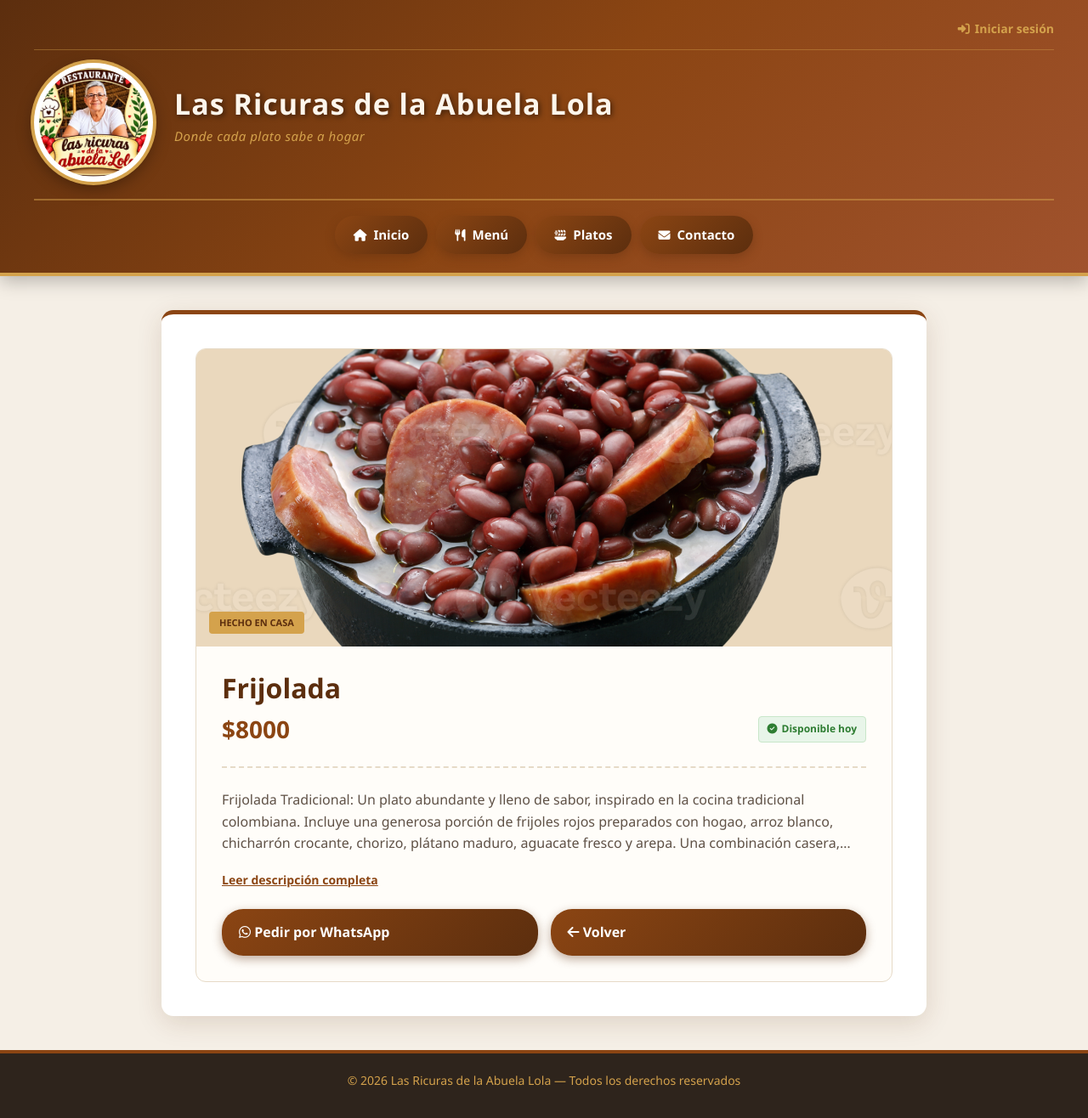
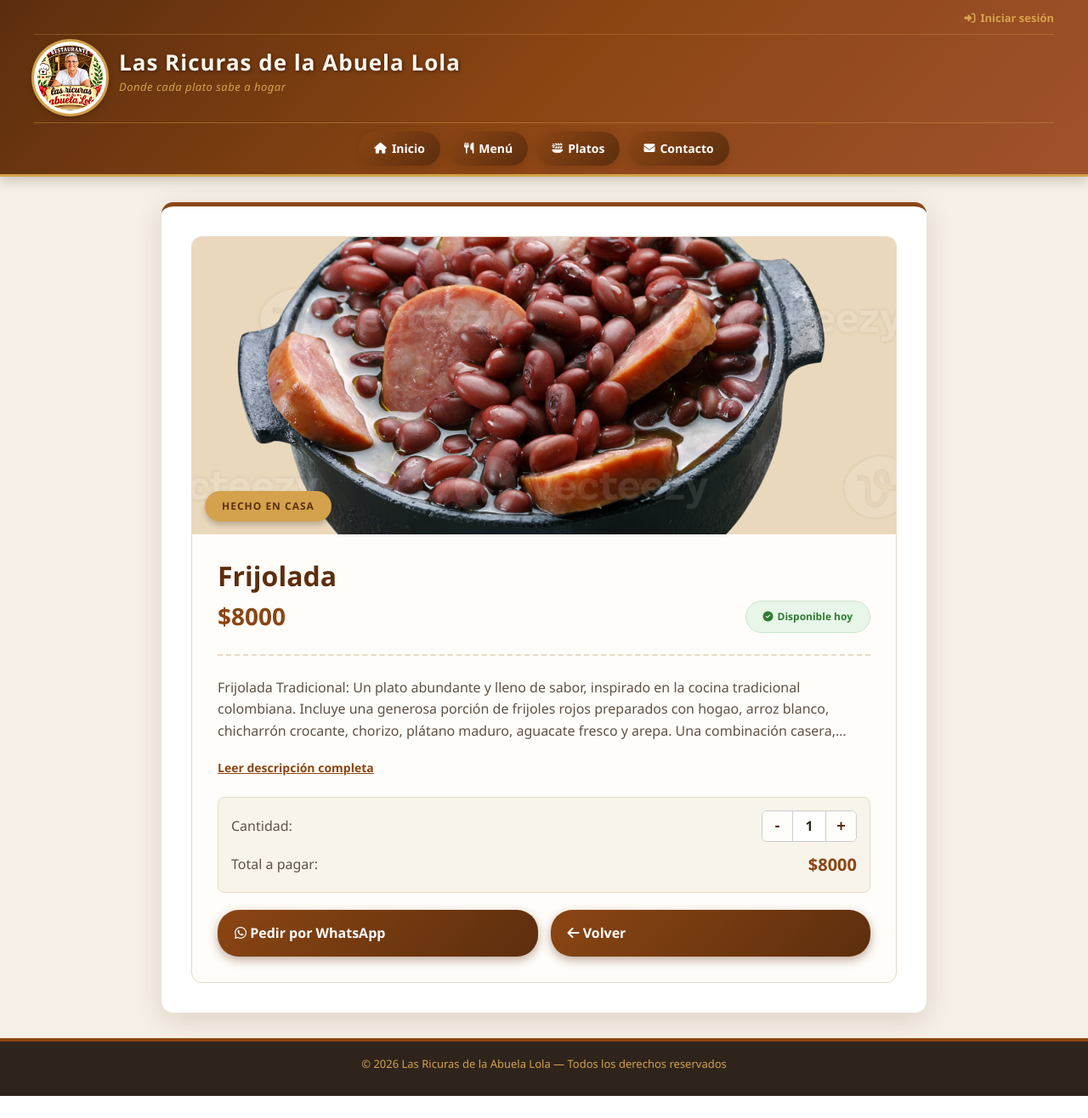
Before and after one commit to dannacharitsanchez56-crypto/Ricuras_de_la_abuela_Lola, a Django app: page /platos/1/ in a window 1280 px wide. Shown: the whole page at 85% size. After the commit the page ends 1290 px from the top, so only its background shows below. Run offline with Django 5.2, Linux system fonts and the light colour scheme; data comes from the database, SQL or seed files in the repository; both versions use the stored data as it was after the commit.

Commit message:
Contacto y carrito de compra

```diff
--- a/las_ricuras/templates/base.html
+++ b/las_ricuras/templates/base.html
@@ -19,7 +19,7 @@
 
         body {
             font-family: 'Segoe UI', Tahoma, Geneva, Verdana, sans-serif;
-            background: #f5efe6; /* Fondo original claro */
+            background: #f5efe6;
             color: #2e241c;
             line-height: 1.7;
             min-height: 100vh;
@@ -27,21 +27,23 @@
             flex-direction: column;
         }
 
+        /* REDUCCIÓN: Padding del header bajó de 22px a 10px arriba y abajo */
         header {
             background: linear-gradient(135deg, #5c2e0e 0%, #8b4513 50%, #a0522d 100%);
-            padding: 22px 40px;
-            box-shadow: 0 6px 20px rgba(0, 0, 0, 0.25);
-            border-bottom: 4px solid #d4a24c;
+            padding: 10px 30px;
+            box-shadow: 0 4px 15px rgba(0, 0, 0, 0.2);
+            border-bottom: 3px solid #d4a24c;
         }
 
+        /* REDUCCIÓN: Márgenes más ajustados para la barra superior */
         .barra-superior {
             display: flex;
             justify-content: flex-end;
             align-items: center;
             max-width: 1200px;
-            margin: 0 auto 15px;
-            padding-bottom: 12px;
-            border-bottom: 1px solid rgba(212, 162, 76, 0.4);
+            margin: 0 auto 8px;
+            padding-bottom: 8px;
+            border-bottom: 1px solid rgba(212, 162, 76, 0.3);
         }
 
         .sesion-usuario {
@@ -49,7 +51,7 @@
             align-items: center;
             gap: 12px;
             color: #d4a24c;
-            font-size: 14px;
+            font-size: 13px; /* Letra un poco más pequeña */
             font-weight: 600;
         }
 
@@ -62,7 +64,7 @@
             border: none;
             color: #d4a24c;
             font-family: inherit;
-            font-size: 14px;
+            font-size: 13px;
             font-weight: 600;
             cursor: pointer;
             display: inline-flex;
@@ -76,43 +78,47 @@
             color: #fdf6ec;
         }
 
+        /* REDUCCIÓN: Gap entre logo y texto bajó de 25px a 15px */
         .header-top {
             display: flex;
             align-items: center;
             max-width: 1200px;
             margin: 0 auto;
-            gap: 25px;
+            gap: 15px;
         }
 
+        /* REDUCCIÓN: Logo bajó de 140px a 85px */
         .logo {
-            width: 140px;
-            height: 140px;
+            width: 85px;
+            height: 85px;
             border-radius: 50%;
             background: #fff;
-            padding: 6px;
+            padding: 4px;
             object-fit: cover;
-            box-shadow: 0 0 0 4px #d4a24c, 0 6px 20px rgba(0, 0, 0, 0.4);
+            box-shadow: 0 0 0 3px #d4a24c, 0 4px 10px rgba(0, 0, 0, 0.3);
             flex-shrink: 0;
         }
 
+        /* REDUCCIÓN: Letra del título bajó de 34px a 26px */
         .marca h1 {
-            font-size: 34px;
+            font-size: 26px;
             color: #fdf6ec;
             font-weight: 700;
             letter-spacing: 1px;
-            text-shadow: 2px 2px 6px rgba(0, 0, 0, 0.5);
+            text-shadow: 1px 1px 4px rgba(0, 0, 0, 0.5);
             line-height: 1.2;
-            margin-bottom: 6px;
+            margin-bottom: 2px;
         }
 
         .marca .lema {
-            font-size: 15px;
+            font-size: 13px; /* Letra más pequeña */
             color: #d4a24c;
             font-style: italic;
             font-weight: 500;
             letter-spacing: 0.5px;
         }
 
+        /* REDUCCIÓN: Menos margen superior y menos padding */
         nav {
             display: flex;
             flex-wrap: wrap;
@@ -120,47 +126,48 @@
             align-items: center;
             gap: 10px;
             max-width: 1200px;
-            margin: 20px auto 0;
-            padding-top: 18px;
-            border-top: 2px solid rgba(212, 162, 76, 0.5);
+            margin: 10px auto 0;
+            padding-top: 10px;
+            border-top: 1px solid rgba(212, 162, 76, 0.4);
         }
 
+        /* REDUCCIÓN: Botones ligeramente más pequeños */
         nav a, nav button {
             color: #fff;
             text-decoration: none;
-            padding: 10px 22px;
-            border-radius: 25px;
+            padding: 8px 18px;
+            border-radius: 20px;
             background: linear-gradient(135deg, #8b4513, #5c2e0e);
             border: none;
             font-weight: 700;
-            font-size: 15px;
+            font-size: 14px;
             transition: all 0.3s ease;
             cursor: pointer;
             font-family: inherit;
             display: inline-flex;
             align-items: center;
-            gap: 8px;
-            box-shadow: 0 4px 12px rgba(92, 46, 14, 0.4);
+            gap: 6px;
+            box-shadow: 0 3px 8px rgba(92, 46, 14, 0.3);
         }
 
         nav a:hover, nav button:hover {
             background: linear-gradient(135deg, #d4a24c, #b8860b);
             color: #5c2e0e;
             transform: translateY(-2px);
-            box-shadow: 0 6px 16px rgba(212, 162, 76, 0.5);
+            box-shadow: 0 5px 12px rgba(212, 162, 76, 0.4);
         }
 
         nav a i, nav button i {
-            font-size: 14px;
+            font-size: 13px;
         }
 
         main {
             flex: 1;
             max-width: 900px;
             width: 90%;
-            margin: 40px auto;
-            padding: 40px;
-            background: #fff; /* Contenedor blanco original */
+            margin: 30px auto;
+            padding: 35px;
+            background: #fff;
             border-radius: 14px;
             box-shadow: 0 8px 30px rgba(92, 46, 14, 0.15);
             border-top: 5px solid #8b4513;
@@ -232,19 +239,21 @@
             background: #2e241c;
             color: #d4a24c;
             text-align: center;
-            padding: 20px;
-            font-size: 14px;
+            padding: 15px; /* Footer un poco más compacto */
+            font-size: 13px;
             margin-top: auto;
             border-top: 4px solid #8b4513;
         }
 
+        /* RESPONSIVE */
         @media (max-width: 750px) {
-            .header-top { flex-direction: column; text-align: center; gap: 15px; }
-            .marca h1 { font-size: 24px; }
-            .logo { width: 120px; height: 120px; }
-            header { padding: 20px 15px; }
+            .header-top { flex-direction: column; text-align: center; gap: 10px; }
+            .marca h1 { font-size: 22px; }
+            .logo { width: 75px; height: 75px; }
+            header { padding: 15px 10px; }
             .barra-superior { justify-content: center; }
-            main { padding: 25px; }
+            main { padding: 25px; margin: 20px auto; }
+            nav { margin: 10px auto 0; padding-top: 10px; }
         }
     </style>
 
--- a/las_ricuras/templates/contacto.html
+++ b/las_ricuras/templates/contacto.html
@@ -164,7 +164,7 @@
                 <p>
                     <strong>Dirección</strong>
                     Carrera 8D Bis 159-27<br>
-                    (En la esquina, donde huele a leña)
+                    (Barrio Modelia 1 - Ibagué, Tolima, Colombia)
                 </p>
             </div>
 
--- a/las_ricuras/templates/plato_detalle.html
+++ b/las_ricuras/templates/plato_detalle.html
@@ -1,11 +1,8 @@
 {% extends 'base.html' %}
 {% load static %}
-
 {% block titulo %}{{ plato.nombre }} | Ricuras de la Abuela Lola{% endblock %}
-
 {% block extra_css %}
 <style>
-    /* Estilos específicos de la tarjeta de detalle */
     .detalle-card {
         background: #fffdf9;
         border: 1px solid #e6dac7;
@@ -37,17 +34,20 @@
         opacity: 0.5;
     }
 
+    /* ETIQUETA HECHO EN CASA: Misma forma que el botón, color original */
     .etiqueta-destacada {
         position: absolute;
         bottom: 15px;
         left: 15px;
-        background: #d4a24c;
+        background: #d4a24c; /* Color original */
         color: #5c2e0e;
-        padding: 4px 12px;
-        font-size: 11px;
+        padding: 8px 20px; /* Relleno tipo botón */
+        font-size: 12px;
         font-weight: 700;
-        border-radius: 4px;
+        border-radius: 25px; /* Bordes redondeados tipo botón */
         text-transform: uppercase;
+        letter-spacing: 1px;
+        box-shadow: 0 4px 6px rgba(0,0,0,0.2);
     }
 
     .informacion {
@@ -76,11 +76,12 @@
         font-weight: 700;
     }
 
+    /* ETIQUETAS DISPONIBLE/AGOTADO: Misma forma que el botón, colores originales */
     .disponible, .no-disponible {
         font-size: 12px;
         font-weight: 700;
-        padding: 4px 10px;
-        border-radius: 4px;
+        padding: 8px 20px; /* Relleno tipo botón */
+        border-radius: 25px; /* Bordes redondeados tipo botón */
         display: inline-flex;
         align-items: center;
         gap: 5px;
@@ -122,13 +123,77 @@
         margin: 15px 0 25px;
     }
 
+    .caja-pedido {
+        background: #f8f4ec;
+        padding: 15px;
+        border-radius: 8px;
+        border: 1px solid #e6dac7;
+        margin-bottom: 20px;
+    }
+
+    .fila-cantidad {
+        display: flex;
+        justify-content: space-between;
+        align-items: center;
+        margin-bottom: 10px;
+    }
+
+    .fila-cantidad:last-child {
+        margin-bottom: 0;
+    }
+
+    .selector-cantidad {
+        display: flex;
+        align-items: center;
+        background: white;
+        border: 1px solid #ccc;
+        border-radius: 6px;
+        overflow: hidden;
+    }
+
+    .btn-cantidad {
+        background: #fffdf9;
+        border: none;
+        color: #5c2e0e;
+        font-size: 18px;
+        font-weight: bold;
+        width: 35px;
+        height: 35px;
+        cursor: pointer;
+        transition: 0.2s;
+    }
+
+    .btn-cantidad:hover { background: #ead8bd; }
+
+    #cantidad-numero {
+        width: 40px;
+        text-align: center;
+        font-weight: bold;
+        font-size: 16px;
+        border-left: 1px solid #ccc;
+        border-right: 1px solid #ccc;
+        line-height: 35px;
+    }
+
+    .total-label { font-size: 16px; color: #5f5146; }
+    .total-precio { font-size: 20px; font-weight: bold; color: #8b4513; }
+
+    /* BOTÓN WHATSAPP: Misma forma que el botón Volver, color original verde */
+    .acciones .btn-whatsapp {
+        background-color: #25D366;
+        color: white;
+        border: none;
+    }
+    .acciones .btn-whatsapp:hover {
+        background-color: #128C7E;
+    }
+
     .acciones {
         display: flex;
         gap: 15px;
         flex-wrap: wrap;
     }
 
-    /* Forzamos a que los botones usen el estilo global y ocupen el ancho */
     .acciones .btn {
         flex: 1;
         margin: 0;
@@ -164,7 +229,9 @@
             <h1 class="titulo-plato">{{ plato.nombre }}</h1>
 
             <div class="precio-disponibilidad">
-                <div class="precio">${{ plato.precio|floatformat:0 }}</div>
+                <div class="precio" id="precio-base" data-precio="{{ plato.precio|floatformat:0 }}">
+                    ${{ plato.precio|floatformat:0 }}
+                </div>
 
                 {% if plato.disponible %}
                     <span class="disponible"><i class="fa-solid fa-circle-check"></i> Disponible hoy</span>
@@ -181,11 +248,31 @@
 
             <button class="btn-leer-mas" onclick="toggleDescripcion()" id="btn-leer-mas">Leer descripción completa</button>
 
+            {% if plato.disponible %}
+            <div class="caja-pedido">
+                <div class="fila-cantidad">
+                    <span class="total-label">Cantidad:</span>
+                    <div class="selector-cantidad">
+                        <button type="button" class="btn-cantidad" onclick="cambiarCantidad(-1)">-</button>
+                        <span id="cantidad-numero">1</span>
+                        <button type="button" class="btn-cantidad" onclick="cambiarCantidad(1)">+</button>
+                    </div>
+                </div>
+                <div class="fila-cantidad">
+                    <span class="total-label">Total a pagar:</span>
+                    <span class="total-precio" id="total-pagar">${{ plato.precio|floatformat:0 }}</span>
+                </div>
+            </div>
+            {% endif %}
+
             <div class="acciones">
-                <!-- AMBOS BOTONES USAN LA MISMA CLASE GLOBAL .btn -->
-                <a href="https://wa.me/573118299494?text=Hola,%20quiero%20pedir%20{{ plato.nombre }}" target="_blank" class="btn">
-                    <i class="fa-brands fa-whatsapp"></i> Pedir por WhatsApp
-                </a>
+                {% if plato.disponible %}
+                    <!-- Botón con clase btn-whatsapp para conservar el verde -->
+                    <a href="#" id="btn-whatsapp" target="_blank" class="btn btn-whatsapp">
+                        <i class="fa-brands fa-whatsapp"></i> Pedir por WhatsApp
+                    </a>
+                {% endif %}
+
                 <a href="{% url 'Platos' %}" class="btn">
                     <i class="fa-solid fa-arrow-left"></i> Volver
                 </a>
@@ -208,5 +295,41 @@
             boton.innerText = 'Leer descripción completa';
         }
     }
+
+    let cantidad = 1;
+    const precioElement = document.getElementById('precio-base');
+    const nombrePlato = "{{ plato.nombre }}";
+    const numeroWhatsApp = "573118299494";
+
+    if (precioElement) {
+        const precioUnitario = parseInt(precioElement.getAttribute('data-precio'));
+
+        function cambiarCantidad(valor) {
+            cantidad += valor;
+            if (cantidad < 1) cantidad = 1;
+
+            document.getElementById('cantidad-numero').innerText = cantidad;
+
+            const total = cantidad * precioUnitario;
+            document.getElementById('total-pagar').innerText = '$' + total.toLocaleString('es-CO');
+
+            actualizarWhatsApp(total);
+        }
+
+        function actualizarWhatsApp(total) {
+            const btnWhatsApp = document.getElementById('btn-whatsapp');
+
+            let mensaje = `Hola, quiero pedir:\n`;
+            mensaje += `*${cantidad}x ${nombrePlato}*\n`;
+            mensaje += `Total a pagar: $${total.toLocaleString('es-CO')}\n\n`;
+            mensaje += `¿Me confirman disponibilidad y tiempo de entrega?`;
+
+            btnWhatsApp.href = `https://wa.me/${numeroWhatsApp}?text=${encodeURIComponent(mensaje)}`;
+        }
+
+        document.addEventListener("DOMContentLoaded", function() {
+            actualizarWhatsApp(precioUnitario);
+        });
+    }
 </script>
 {% endblock %}
```
Also changed, not shown: db.sqlite3.
